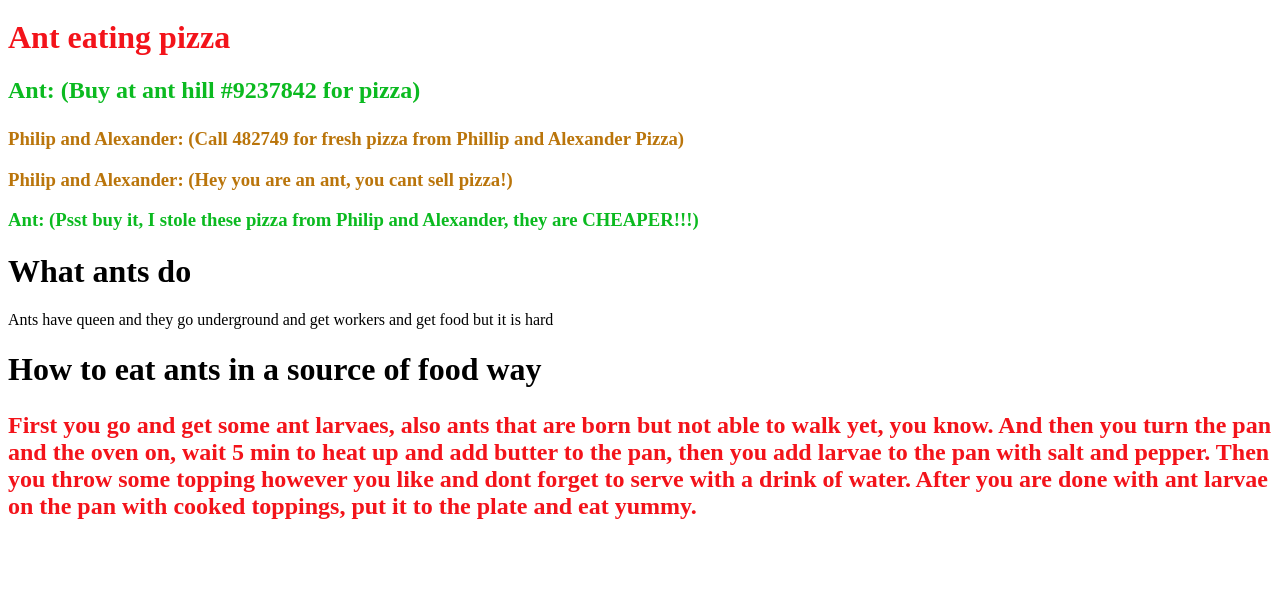
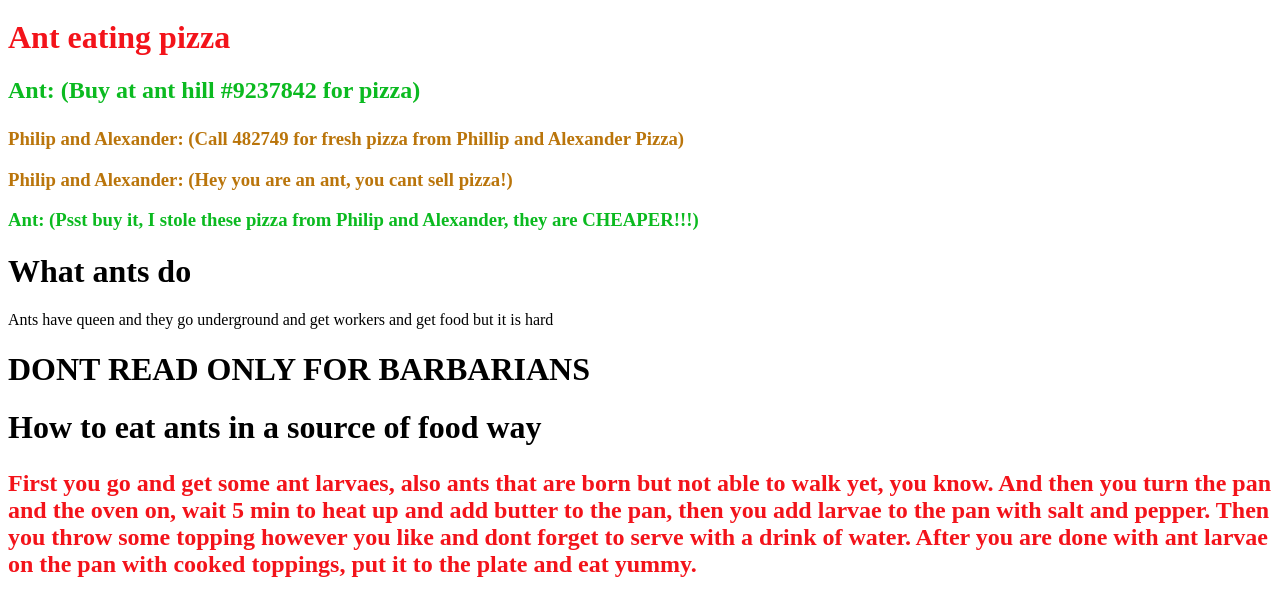
Before and after one commit to Celvintheprogrammer/Celvintheprogrammer.github.io, a plain HTML site: page index.html in a window 1280 px wide. Shown: the part 979-1581 px from the top of the page. Before the commit the page ends 1523 px from the top, so only its background shows below. Drawn offline with Linux system fonts and the light colour scheme.

Commit message:
Update index.html

```diff
--- a/index.html
+++ b/index.html
@@ -73,6 +73,7 @@
     </body>
 
     </html>
+<h1> DONT READ ONLY FOR BARBARIANS</h1>
     <html>
 
     <head>
```
